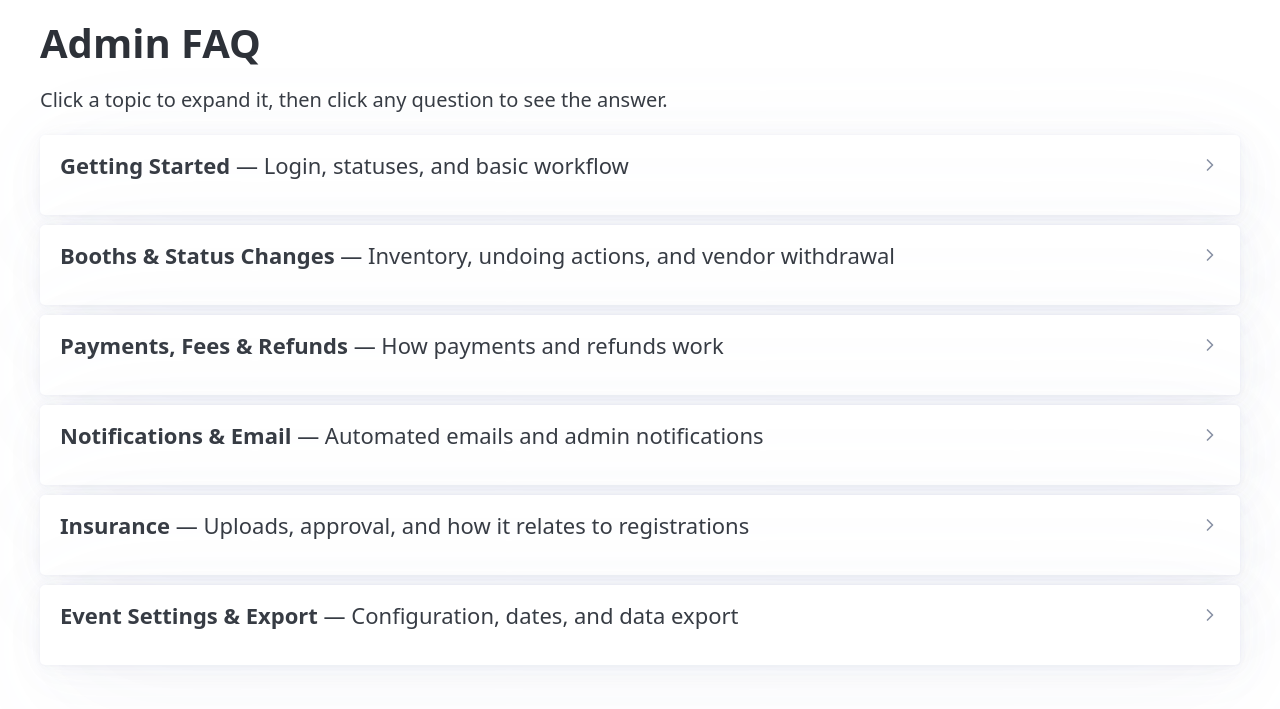
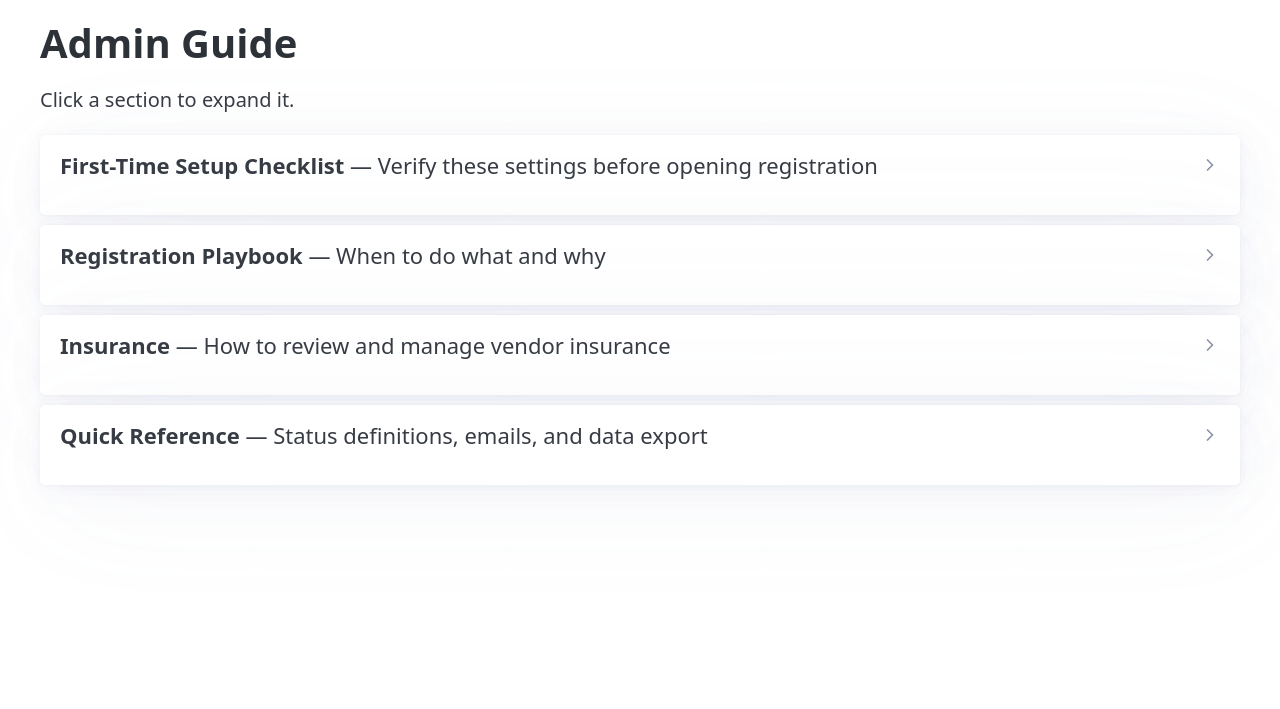
Before and after one commit to vtphan/night-market-vendors, a FastAPI app: template app/templates/admin/faq.html in a window 1280 px wide. Shown: the part 70-779 px from the top of the page. Run offline with FastAPI, Linux system fonts and the light colour scheme; the template is opened without the code that fills it, so the values that code supplies are empty; parts of the project's set-up code (start-up, migrations or seed data) failed here and were passed over; some libraries are stand-ins or nearby versions.

Commit message:
Reorganize admin FAQ into practical Admin Guide with setup checklist and playbook
Co-Authored-By: Claude Opus 4.6 <noreply@anthropic.com>

```diff
--- a/app/templates/admin/faq.html
+++ b/app/templates/admin/faq.html
@@ -1,22 +1,181 @@
 {% extends "base.html" %}
-{% block title %}Admin FAQ{% endblock %}
+{% block title %}Admin Guide{% endblock %}
 {% block content %}
-<h1>Admin FAQ</h1>
-<p>Click a topic to expand it, then click any question to see the answer.</p>
+<h1>Admin Guide</h1>
+<p>Click a section to expand it.</p>
 
 <div class="faq-sections">
 
+<!-- ============================================================ -->
+<!-- SECTION 1: FIRST-TIME SETUP CHECKLIST                        -->
+<!-- ============================================================ -->
 <article>
 <details name="section">
-    <summary><strong>Getting Started</strong> — Login, statuses, and basic workflow</summary>
+    <summary><strong>First-Time Setup Checklist</strong> — Verify these settings before opening registration</summary>
 
-    <details name="q-start">
-        <summary>How do I log in as an admin?</summary>
-        <p>Enter your email on the login page and use the one-time passcode sent to you. No passwords. Your email must be registered as an admin by the developer.</p>
+    <p>Go to <a href="/admin/settings"><strong>Admin Settings</strong></a> and review each section. Defaults may not match your event.</p>
+
+    <table>
+        <thead>
+            <tr><th>Setting</th><th>Where</th><th>Why It Matters</th></tr>
+        </thead>
+        <tbody>
+            <tr>
+                <td><strong>Event name &amp; dates</strong></td>
+                <td>Event Setup</td>
+                <td>Displayed on vendor-facing pages. Wrong dates confuse vendors.</td>
+            </tr>
+            <tr>
+                <td><strong>Registration window</strong></td>
+                <td>Event Setup</td>
+                <td>Controls when vendors can submit. Outside this window, new registrations are blocked.</td>
+            </tr>
+            <tr>
+                <td><strong>Contact email</strong></td>
+                <td>Event Setup</td>
+                <td>Shown to vendors on the FAQ and registration pages. Blank = no contact info displayed.</td>
+            </tr>
+            <tr>
+                <td><strong>Booth types, prices &amp; quantities</strong></td>
+                <td>Dashboard → edit booth types</td>
+                <td>Defines what vendors can register for and how many slots are available.</td>
+            </tr>
+            <tr>
+                <td><strong>Processing fees</strong></td>
+                <td>Payment &amp; Fees</td>
+                <td>Default is 0 (you absorb Stripe fees). To pass fees to vendors, set a percentage and/or flat amount.</td>
+            </tr>
+            <tr>
+                <td><strong>Payment deadline &amp; reminders</strong></td>
+                <td>Payment Deadline</td>
+                <td>How many days a vendor has to pay after approval. Reminders are sent automatically at the intervals you set.</td>
+            </tr>
+            <tr>
+                <td><strong>Refund presets &amp; policy</strong></td>
+                <td>Payment &amp; Fees</td>
+                <td>Refund percentage options shown during cancellation. Default: <code>100,75,50,25,0</code>. Policy text is shown to admins as a reference.</td>
+            </tr>
+            <tr>
+                <td><strong>Vendor agreement</strong></td>
+                <td>Vendor-Facing Instructions</td>
+                <td>Terms vendors must accept when registering. Review before anyone submits.</td>
+            </tr>
+            <tr>
+                <td><strong>Insurance instructions</strong></td>
+                <td>Vendor-Facing Instructions</td>
+                <td>Tells vendors where to get insurance and what to upload. Blank = no guidance shown.</td>
+            </tr>
+            <tr>
+                <td><strong>Admin email notifications</strong></td>
+                <td>Email Notifications</td>
+                <td><strong>Off by default.</strong> Turn on to be notified of new registrations, payments, and insurance uploads.</td>
+            </tr>
+            <tr>
+                <td><strong>Banner text</strong></td>
+                <td>Homepage &amp; Announcements</td>
+                <td>Optional. Appears on the homepage and vendor dashboard. Good for deadlines or announcements.</td>
+            </tr>
+        </tbody>
+    </table>
+</details>
+</article>
+
+<!-- ============================================================ -->
+<!-- SECTION 2: REGISTRATION PLAYBOOK                             -->
+<!-- ============================================================ -->
+<article>
+<details name="section">
+    <summary><strong>Registration Playbook</strong> — When to do what and why</summary>
+
+    <details name="q-play">
+        <summary>A new registration comes in</summary>
+        <p>Open it from the dashboard. Review the vendor's information and booth selection. <strong>Approve</strong> or <strong>Reject</strong> — the vendor is emailed automatically.</p>
+        <p>Approving <strong>immediately reserves a booth slot</strong>, even before payment. Only approve if you're confident the vendor should get that spot.</p>
     </details>
 
-    <details name="q-start">
-        <summary>What do the registration statuses mean?</summary>
+    <details name="q-play">
+        <summary>An approved vendor hasn't paid yet</summary>
+        <p><strong>This is the biggest operational risk.</strong> The system sends payment reminders automatically based on your deadline settings, but there is no auto-expiration. If a vendor is holding a slot too long, you can revoke their approval (reverts to Pending, freeing the slot) or reject them outright.</p>
+    </details>
+
+    <details name="q-play">
+        <summary>A vendor pays</summary>
+        <p>The registration moves to <strong>Paid</strong> automatically and the vendor receives a confirmation email. Spot-check the <a href="https://dashboard.stripe.com" target="_blank">Stripe Dashboard</a> periodically to confirm payments are processing correctly — especially if a vendor reports an issue or the status doesn't update after a few minutes.</p>
+    </details>
+
+    <details name="q-play">
+        <summary>A booth type is full</summary>
+        <p>You cannot approve more vendors for that type. The dashboard shows current availability. To free a slot, reject or cancel an existing Approved or Paid registration.</p>
+    </details>
+
+    <details name="q-play">
+        <summary>A vendor needs to change their registration</summary>
+        <p>Vendors cannot edit after submitting. You can change their <strong>category</strong> from the registration detail page. For other changes, the vendor must withdraw and resubmit (or you reject and they resubmit).</p>
+    </details>
+
+    <details name="q-play">
+        <summary>You need to cancel a paid registration</summary>
+        <p>Open the registration and click <strong>Cancel</strong>. Select a refund percentage and reason. The refund is processed through Stripe automatically. The refund applies only to the <strong>booth fee</strong> — the processing fee is not refunded. Stripe's own fee on the original charge is also non-recoverable.</p>
+        <p><small>To cancel without a refund, select 0%. To customize refund options, edit "Refund Presets" in Admin Settings.</small></p>
+    </details>
+
+    <details name="q-play">
+        <summary>You made a mistake — can you undo?</summary>
+        <p><strong>Approval:</strong> Revert to Pending (frees the booth slot) or move to Rejected.<br>
+        <strong>Rejection:</strong> Revert to Pending for re-review.<br>
+        <strong>Payment:</strong> Cannot be undone — Cancel the registration instead (triggers a refund).</p>
+    </details>
+
+    <details name="q-play">
+        <summary>A vendor withdrew on their own</summary>
+        <p>No action needed. Withdrawal is permanent and the booth slot (if any) is freed immediately. You'll receive an email notification if admin notifications are enabled.</p>
+    </details>
+
+    <details name="q-play">
+        <summary>A vendor filed a chargeback</summary>
+        <p>You'll receive an <strong>urgent alert email</strong>. Respond to the dispute in the <a href="https://dashboard.stripe.com" target="_blank">Stripe Dashboard</a> before the deadline (typically 7–21 days) or you automatically lose the funds.</p>
+    </details>
+
+    <details name="q-play">
+        <summary>A vendor says they didn't receive an email</summary>
+        <p>Verify their email address on the registration and ask them to check spam. They can always log in to check their status directly. If the problem persists, contact the developer.</p>
+    </details>
+</details>
+</article>
+
+<!-- ============================================================ -->
+<!-- SECTION 3: INSURANCE                                         -->
+<!-- ============================================================ -->
+<article>
+<details name="section">
+    <summary><strong>Insurance</strong> — How to review and manage vendor insurance</summary>
+
+    <details name="q-ins">
+        <summary>What do I need to check?</summary>
+        <p>Each vendor must upload a liability insurance certificate. Check the insurance status on the registration detail page — it shows whether a document has been uploaded and whether it's been approved.</p>
+    </details>
+
+    <details name="q-ins">
+        <summary>Insurance is per-email, not per-registration</summary>
+        <p>Insurance is tied to the vendor's <strong>email address</strong>. One upload covers all of that vendor's registrations. Revoking insurance also affects all their registrations.</p>
+    </details>
+
+    <details name="q-ins">
+        <summary>Insurance is independent from registration status</summary>
+        <p>A vendor can be <strong>Paid</strong> with no insurance on file. The system does not block payment or approval based on insurance. It is your responsibility to follow up on compliance separately.</p>
+    </details>
+</details>
+</article>
+
+<!-- ============================================================ -->
+<!-- SECTION 4: REFERENCE                                         -->
+<!-- ============================================================ -->
+<article>
+<details name="section">
+    <summary><strong>Quick Reference</strong> — Status definitions, emails, and data export</summary>
+
+    <details name="q-ref">
+        <summary>Registration statuses</summary>
         <table>
             <thead>
                 <tr><th>Status</th><th>Meaning</th><th>Admin Action</th></tr>
@@ -24,135 +183,19 @@
             <tbody>
                 <tr><td><strong>Pending</strong></td><td>Waiting for review.</td><td>Approve or reject. Does not reserve a booth.</td></tr>
                 <tr><td><strong>Approved</strong></td><td>Vendor can now pay.</td><td>Booth reserved. Follow up if payment is delayed.</td></tr>
-                <tr><td><strong>Rejected</strong></td><td>Registration rejected.</td><td>Can revert to Pending for re-review.</td></tr>
+                <tr><td><strong>Rejected</strong></td><td>Registration rejected.</td><td>Can revert to Pending.</td></tr>
                 <tr><td><strong>Paid</strong></td><td>Payment complete. Booth confirmed.</td><td>No action needed unless cancellation required.</td></tr>
-                <tr><td><strong>Cancelled</strong></td><td>Paid registration cancelled.</td><td>Final. Booth freed. Verify refund in Stripe.</td></tr>
+                <tr><td><strong>Cancelled</strong></td><td>Paid registration cancelled.</td><td>Final. Booth freed.</td></tr>
                 <tr><td><strong>Withdrawn</strong></td><td>Vendor voluntarily withdrew.</td><td>Final. No action needed.</td></tr>
             </tbody>
         </table>
     </details>
 
-    <details name="q-start">
-        <summary>How does the approval workflow work?</summary>
-        <p><strong>Register → Admin Approval → Payment.</strong> Vendors cannot pay until you approve them, giving you full control over who gets a booth.</p>
-    </details>
-
-    <details name="q-start">
-        <summary>How do I approve or reject a vendor?</summary>
-        <p>Open the registration from the dashboard and use the Approve or Reject button. The vendor is emailed automatically.</p>
-    </details>
-
-    <details name="q-start">
-        <summary>How do I know how many booth spots are left?</summary>
-        <p>The dashboard shows availability for each booth type. Available = total quantity minus Approved and Paid registrations.</p>
-    </details>
-
-    <details name="q-start">
-        <summary>Can a vendor submit multiple registrations?</summary>
-        <p><strong>Yes.</strong> Each is tracked independently — approve, reject, or cancel each one separately.</p>
-    </details>
-</details>
-</article>
-
-<article>
-<details name="section">
-    <summary><strong>Booths & Status Changes</strong> — Inventory, undoing actions, and vendor withdrawal</summary>
-
-    <details name="q-inventory">
-        <summary>Do Pending registrations take up booth inventory?</summary>
-        <p><strong>No.</strong> Only Approved and Paid registrations count. Review Pending registrations promptly to avoid over-committing.</p>
-    </details>
-
-    <details name="q-inventory">
-        <summary>What happens when I approve a vendor?</summary>
-        <p>A booth slot is <strong>immediately reserved</strong> — even before the vendor pays. If it's the last slot, no further approvals for that booth type are possible until one is freed.</p>
-    </details>
-
-    <details name="q-inventory">
-        <summary>Can an approved vendor hold a spot without paying?</summary>
-        <p><strong>Yes — this is the biggest operational risk.</strong> There is no auto-expiration on Approved status. Monitor approved-but-unpaid registrations and follow up or revoke approval as needed.</p>
-    </details>
-
-    <details name="q-inventory">
-        <summary>What if a booth type is full?</summary>
-        <p>You cannot approve more vendors for that type. To free a slot, reject or cancel an existing Approved or Paid registration.</p>
-    </details>
-
-    <details name="q-inventory">
-        <summary>How do I change booth types, prices, or quantities?</summary>
-        <p>Go to <strong>Admin Settings</strong>. Price changes only affect future approvals — already approved/paid registrations keep their original price.</p>
-    </details>
-
-    <details name="q-inventory">
-        <summary>Can I change a vendor's category after they register?</summary>
-        <p><strong>Yes.</strong> Open the registration detail page and use the category dropdown.</p>
-    </details>
-
-    <details name="q-inventory">
-        <summary>Can I undo an approval, rejection, or payment?</summary>
-        <p><strong>Approval:</strong> Revert to Pending (frees the booth slot) or move to Rejected.<br>
-        <strong>Rejection:</strong> Revert to Pending for re-review.<br>
-        <strong>Payment:</strong> Cannot be undone directly — Cancel the registration instead, which triggers a Stripe refund.</p>
-    </details>
-
-    <details name="q-inventory">
-        <summary>Can a vendor withdraw their own registration?</summary>
-        <p><strong>Yes.</strong> Vendors can withdraw Pending or Approved registrations. Withdrawal is permanent and frees the booth slot immediately. Both the vendor and all admins are notified. Vendors cannot withdraw after payment — only an admin can cancel.</p>
-    </details>
-</details>
-</article>
-
-<article>
-<details name="section">
-    <summary><strong>Payments, Fees & Refunds</strong> — How payments and refunds work</summary>
-
-    <details name="q-payments">
-        <summary>Do I need to collect payments manually?</summary>
-        <p>No. Approved vendors receive an email with a payment link. Payments are handled automatically via Stripe.</p>
-    </details>
-
-    <details name="q-payments">
-        <summary>What happens when a vendor pays?</summary>
-        <p>The registration moves from Approved to Paid automatically and the vendor receives a confirmation email.</p>
-    </details>
-
-    <details name="q-payments">
-        <summary>A vendor says they paid but the status still shows Approved.</summary>
-        <p>There may be a short delay. Wait a few minutes and refresh. If unchanged, check the Stripe Dashboard to confirm the payment succeeded.</p>
-    </details>
-
-    <details name="q-payments">
-        <summary>How do processing fees work?</summary>
-        <p>You can pass Stripe's processing fee to vendors so the organization nets the full booth price. Configure in <strong>Admin Settings</strong> under "Payment &amp; Fees." To absorb fees instead, set both the percentage and flat amount to 0. Fee changes affect any vendor who hasn't paid yet.</p>
-    </details>
-
-    <details name="q-payments">
-        <summary>How do I issue a refund?</summary>
-        <p>Open the Paid registration and click Cancel. Select a refund percentage and reason — the refund is processed through Stripe automatically. The refund applies only to the <strong>booth fee</strong>; the processing fee is not refunded. Stripe's own fee on the original charge is also non-recoverable.</p>
-        <p><small>To cancel without a refund, select 0%. To customize refund options, edit "Refund Presets" in Admin Settings (default: <code>100,75,50,25,0</code>).</small></p>
-    </details>
-
-    <details name="q-payments">
-        <summary>Can I issue a refund directly in the Stripe Dashboard?</summary>
-        <p><strong>We recommend using the app instead.</strong> If you refund in Stripe directly, a full refund cancels the registration automatically; a partial refund updates the amount but does not change the status.</p>
-    </details>
-
-    <details name="q-payments">
-        <summary>What happens if a vendor files a chargeback?</summary>
-        <p>You'll receive an <strong>urgent alert email</strong>. Respond to the dispute in the Stripe Dashboard before the deadline (typically 7–21 days) or you automatically lose the funds.</p>
-    </details>
-</details>
-</article>
-
-<article>
-<details name="section">
-    <summary><strong>Notifications & Email</strong> — Automated emails and admin notifications</summary>
-
-    <details name="q-email">
-        <summary>Which actions trigger an email to the vendor?</summary>
+    <details name="q-ref">
+        <summary>Automated emails</summary>
         <table>
             <thead>
-                <tr><th>Action</th><th>Email Sent</th></tr>
+                <tr><th>Event</th><th>Email Sent</th></tr>
             </thead>
             <tbody>
                 <tr><td>Vendor submits registration</td><td>Submission confirmation</td></tr>
@@ -160,61 +203,20 @@
                 <tr><td>Admin rejects</td><td>Rejection notification</td></tr>
                 <tr><td>Vendor pays</td><td>Payment confirmation</td></tr>
                 <tr><td>Admin cancels</td><td>Refund confirmation</td></tr>
+                <tr><td>Payment deadline approaching</td><td>Reminder emails (configurable)</td></tr>
             </tbody>
         </table>
-        <p><small>Vendor-facing emails are sent automatically and cannot be suppressed. If a vendor says they didn't get an email, verify their address and ask them to check spam.</small></p>
+        <p><small>Vendor-facing emails cannot be suppressed. Admin notifications (new registration, payment, insurance) can be toggled in Settings.</small></p>
     </details>
 
-    <details name="q-email">
-        <summary>Can I receive notifications when vendors take actions?</summary>
-        <p><strong>Yes.</strong> In <strong>Admin Settings</strong>, enable notifications for new registrations, payments, or insurance uploads. These are off by default and are sent to all admin emails.</p>
-    </details>
-</details>
-</article>
-
-<article>
-<details name="section">
-    <summary><strong>Insurance</strong> — Uploads, approval, and how it relates to registrations</summary>
-
-    <details name="q-insurance">
-        <summary>How does insurance work?</summary>
-        <p>Vendors upload their liability insurance certificate through their registration page. Admins review and approve or revoke it.</p>
+    <details name="q-ref">
+        <summary>Exporting data</summary>
+        <p>Use the <strong>Export</strong> link on the dashboard. The CSV includes all registrations with contact info, booth details, payment info, and admin notes. Review before sharing — admin notes and reversal reasons are included.</p>
     </details>
 
-    <details name="q-insurance">
-        <summary>Is insurance tied to a specific registration?</summary>
-        <p><strong>No.</strong> Insurance is tied to the vendor's <strong>email address</strong>. One upload covers all of that vendor's registrations.</p>
-    </details>
-
-    <details name="q-insurance">
-        <summary>Is insurance approval separate from registration approval?</summary>
-        <p><strong>Yes.</strong> A vendor can be Paid with no insurance on file — follow up on insurance compliance separately.</p>
-    </details>
-</details>
-</article>
-
-<article>
-<details name="section">
-    <summary><strong>Event Settings & Export</strong> — Configuration, dates, and data export</summary>
-
-    <details name="q-settings">
-        <summary>How do I update event dates, registration window, or page content?</summary>
-        <p>Go to <strong>Admin Settings</strong>. You can edit the event name, dates, registration window, banner text, contact email, page content, vendor agreement, and more. Changes take effect immediately.</p>
-    </details>
-
-    <details name="q-settings">
-        <summary>What happens when registration closes?</summary>
-        <p>New submissions are blocked, but vendors can still log in to check existing registrations and approved vendors can still pay.</p>
-    </details>
-
-    <details name="q-settings">
-        <summary>Where does the banner text appear?</summary>
-        <p>At the top of the homepage and vendor dashboard. Use it for time-sensitive announcements.</p>
-    </details>
-
-    <details name="q-settings">
-        <summary>How do I export registration data?</summary>
-        <p>Use the Export link on the dashboard. The CSV includes all registrations with contact info, booth details, payment info, and admin notes. Review before sharing externally.</p>
+    <details name="q-ref">
+        <summary>Refunds via Stripe Dashboard</summary>
+        <p>We recommend issuing refunds through the app. If you refund directly in Stripe, a full refund cancels the registration automatically; a partial refund updates the amount but does not change the status.</p>
     </details>
 </details>
 </article>
--- a/app/templates/base.html
+++ b/app/templates/base.html
@@ -20,7 +20,7 @@
                 <li><a href="/admin/notes">Notes</a></li>
                 <li><a href="/admin/inventory">Inventory</a></li>
                 <li><a href="/admin/settings">Settings</a></li>
-                <li><a href="/admin/faq">FAQ</a></li>
+                <li><a href="/admin/faq">Guide</a></li>
                 <li><a href="/auth/logout">Logout</a></li>
             {% elif session and session.user_type == "vendor" %}
                 <li><a href="/vendor/dashboard">My Registrations</a></li>
```
